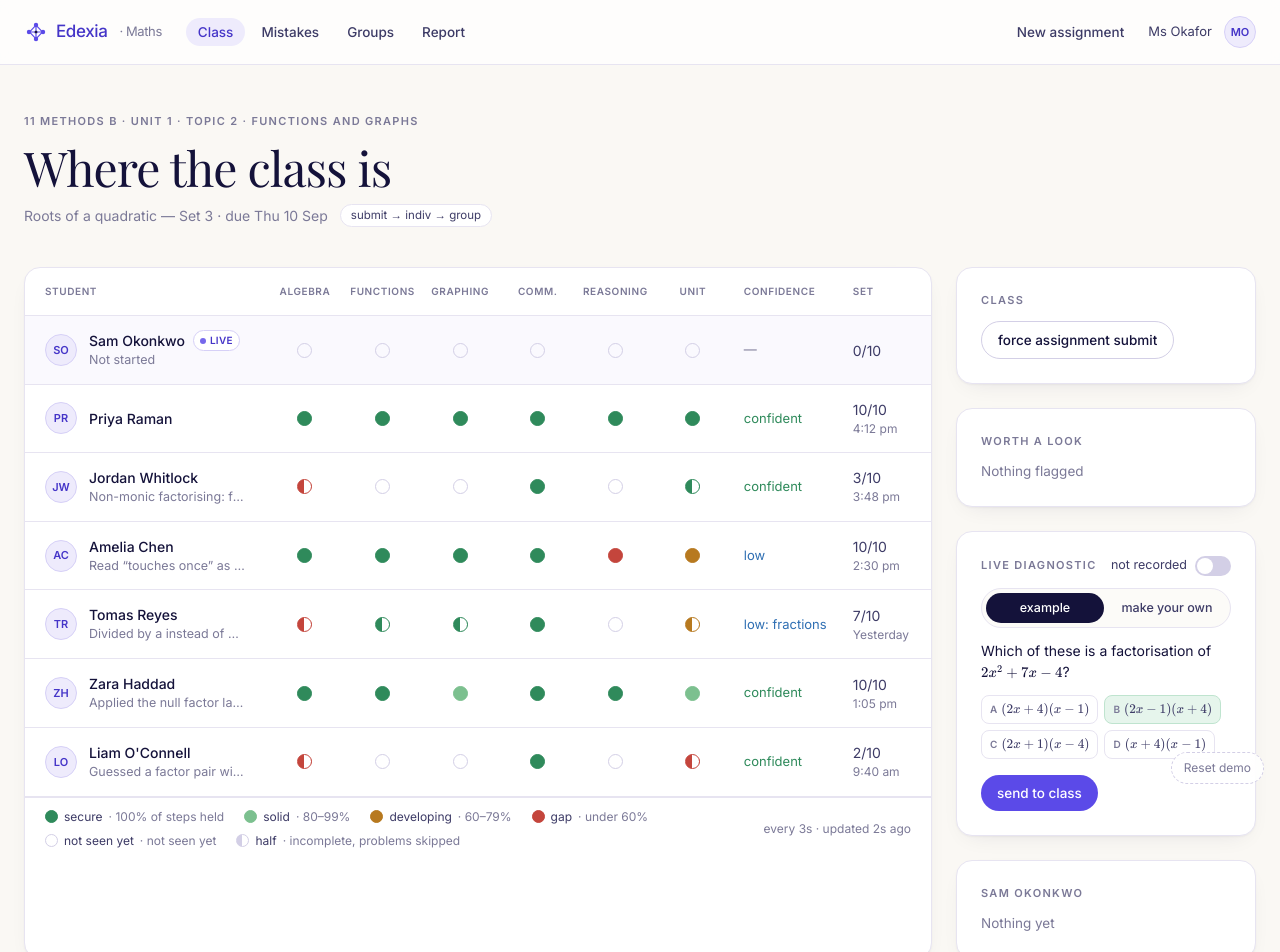
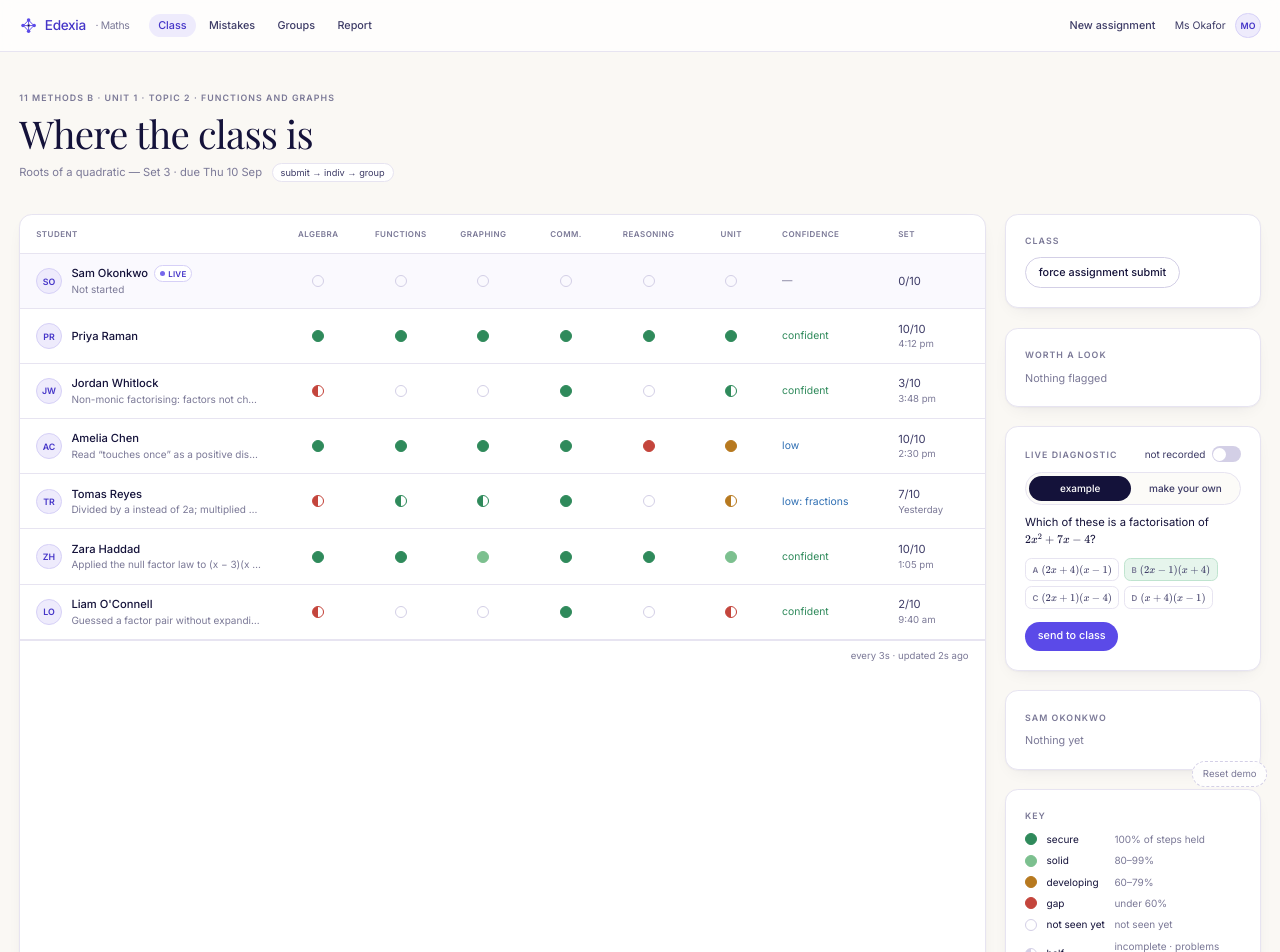
Before and after one commit to cderda7/maths_platform, a Next.js app in the folder curr_version/: page /teacher in a window 1280 px wide. Shown: the top 952 px of the page. Built offline with nearby package versions, Linux system fonts and the light colour scheme.

Commit message:
teacher view: 80% default, wider grid, key card, drill never scrolls

```diff
--- a/curr_version/app/teacher/TeacherChrome.tsx
+++ b/curr_version/app/teacher/TeacherChrome.tsx
@@ -25,9 +25,9 @@ export default function TeacherChrome({ children }: { children: ReactNode }) {
   const pathway = pathwayOf(useClassroom());
   const tabs = TEACHER_TABS.filter((t) => !t.stage || pathway.includes(t.stage));
   return (
-    <div className="min-h-screen">
+    <div className="min-h-screen [zoom:0.8]" data-teacher-root>
       <header className="border-b border-line bg-paper/70 backdrop-blur">
-        <div className="mx-auto flex max-w-7xl items-center justify-between px-6 py-4">
+        <div className="mx-auto flex max-w-[1640px] items-center justify-between px-6 py-4">
           <div className="flex items-center gap-6">
             <Brand />
             <nav className="flex items-center gap-1">
@@ -55,7 +55,7 @@ export default function TeacherChrome({ children }: { children: ReactNode }) {
           </div>
         </div>
       </header>
-      <main className="mx-auto max-w-7xl px-6 py-12">{children}</main>
+      <main className="mx-auto max-w-[1640px] px-6 py-12">{children}</main>
       <ResetDemo />
     </div>
   );
--- a/curr_version/app/teacher/TeacherLive.tsx
+++ b/curr_version/app/teacher/TeacherLive.tsx
@@ -89,8 +89,11 @@ export default function TeacherLive() {
   /** Where the tree's dots go: the clicked dot's left edge, relative to the drill cell's content edge (td px-5 = 20px). */
   const dotOffset = (btn: HTMLButtonElement) => {
     const table = tableRef.current?.getBoundingClientRect();
-    const dot = btn.querySelector("[data-status]")?.getBoundingClientRect();
-    return table && dot ? dot.left - table.left - 20 : 0;
+    const dotEl = btn.querySelector<HTMLElement>("[data-status]");
+    const dot = dotEl?.getBoundingClientRect();
+    if (!table || !dot || !dotEl) return 0;
+    const scale = dot.width / (dotEl.offsetWidth || dot.width); // the teacher pages render under a CSS zoom
+    return (dot.left - table.left) / scale - 20;
   };
 
   const rows: { id: string; name: string; initials: string; live: boolean; evidence: Evidence; sub: string; confidence: { text: string; tone: string }; set: string; setSub: string }[] = [
@@ -137,7 +140,7 @@ export default function TeacherLive() {
         </span>
       </p>
 
-      <div className="mt-10 grid grid-cols-[1fr_300px] gap-6">
+      <div className="mt-10 grid grid-cols-[1fr_320px] gap-6">
         <Card className="overflow-hidden">
           <table ref={tableRef} className="w-full table-fixed text-left text-[14px]" data-grid>
             <colgroup>
@@ -232,9 +235,8 @@ export default function TeacherLive() {
               })}
             </tbody>
           </table>
-          <div className="flex items-center justify-between gap-6 border-t border-line px-5 py-2.5 text-[12px] text-ink-muted">
-            <StatusKey />
-            <span className="shrink-0">
+          <div className="flex items-center justify-end border-t border-line px-5 py-2.5 text-[12px] text-ink-muted">
+            <span>
               every {Math.round(everyMs / 1000)}s · updated {ago(updatedAt, now)}
             </span>
           </div>
@@ -280,6 +282,11 @@ export default function TeacherLive() {
               </ul>
             )}
           </Card>
+
+          <Card className="p-6">
+            <Eyebrow>Key</Eyebrow>
+            <StatusKey className="mt-3" />
+          </Card>
         </div>
       </div>
     </TeacherChrome>
--- a/curr_version/app/teacher/report/TeacherReport.tsx
+++ b/curr_version/app/teacher/report/TeacherReport.tsx
@@ -44,7 +44,7 @@ export default function TeacherReport() {
             <div className="mt-3">
               {session ? <HierarchyDrill result={sessionHierarchy(session, problems)} lines={sessionEvidence(session).lines} problems={problems} /> : <p className="text-[13.5px] text-ink-muted">Nothing yet</p>}
             </div>
-            <StatusKey className="mt-4 border-t border-line pt-3" />
+            <StatusKey className="mt-4 max-w-xs border-t border-line pt-3" />
           </Card>
 
           <div className="grid grid-cols-2 gap-5">
--- a/curr_version/architecture/26-hierarchical-skill-dashboard.md
+++ b/curr_version/architecture/26-hierarchical-skill-dashboard.md
@@ -21,8 +21,8 @@ changed vocabulary: leaves instead of subskills.
 | `lib/feedback.ts`, `report.ts`, `peers.ts`, `groups.ts`, `mistakes.ts`, `examples.ts` | Slips, buckets, notes and facts in leaf ids and leaf short names; peers aggregate leaf statuses across classmates |
 | `lib/unit.ts` (+ test) | `inferUnitFromProblems` (most-tagged Unit Focus unit, else 1), `inferUnitFromText` (keywords), `UNIT_TITLES` |
 | `lib/classroom.ts` | `CreatedAssignment.unit` |
-| `components/HierarchyDrill.tsx` | An outline, not columns (follow-up 2026-09-09): groups stacked with their dots on one vertical line, positioned under the clicked category dot (`offsetLeft` measured from the grid), the open group's skills indented 28 px beneath it, text to the right of the dot, never truncated, no status words and no headings; the work panel for the chosen skill sits to the right (min 600 px) with each problem's difficulty tag beside its label, and the whole drill scrolls sideways when a right-hand category pushes it past the edge. Browse mode (the reports) nests categories → groups → skills the same way |
-| `components/StatusKey.tsx` | The dot key: colour · word · what it means (100 % · 80–99 % · 60–79 % · under 60 % · not seen yet) plus a grey half dot for "incomplete, problems skipped"; under the grid and on the teacher report |
+| `components/HierarchyDrill.tsx` | An outline, not columns (follow-up 2026-09-09): groups stacked with their dots on one vertical line, positioned under the clicked category dot (`offsetLeft` measured from the grid), the open group's skills indented 28 px beneath it, text to the right of the dot, never truncated, no status words and no headings; the work panel for the chosen skill sits to the right when at least 600 px remain beside the tree, otherwise beneath it at full width in three columns, each problem carrying its difficulty tag beside its label. Rule: the category dot and the group dots stay on one vertical line at all times, so the drill never scrolls. Browse mode (the reports) nests categories → groups → skills the same way |
+| `components/StatusKey.tsx` | The dot key: colour · word · what it means (100 % · 80–99 % · 60–79 % · under 60 % · not seen yet) plus a grey half dot for "incomplete, problems skipped", laid out as aligned rows (dot · word · meaning); a Key card at the bottom of the live view's right column and under the teacher report's drill |
 | `components/Tag.tsx` | `LeafChip`; `StatusDot` with `half` and the new `solid` token; `STATUS_WORD`, `STATUS_TEXT` |
 | `components/Figure.tsx` | Inline SVG parabola for Q8 |
 | `app/teacher/TeacherLive.tsx` | Columns = categories the assignment touches; 15 px dot buttons with accessible names; one expanded row at a time; classmates through the same evidence path |
@@ -30,6 +30,7 @@ changed vocabulary: leaves instead of subskills.
 | `app/teacher/assignments/new/NewAssignment.tsx` | Unit Focus card: inferred unit, Confirm (required before Create), "Not quite? describe the focus" → Reassess with a caption |
 | Overview, Working, Confidence, PracticePrompt, PracticeScreen, PeerScreen, Mistakes, Compare, WholeClassSetup | Leaf chips, category options, figures, help picker over leaves with practices |
 | `app/globals.css` | `--color-solid` (+ soft, line) |
+| `app/teacher/TeacherChrome.tsx` | Teacher pages render under a CSS zoom of 0.8 with a 1640 px container, the 80 % browser view as the default; dot alignment divides measured rects by the zoom |
 
 ## How it connects
 
--- a/curr_version/components/HierarchyDrill.tsx
+++ b/curr_version/components/HierarchyDrill.tsx
@@ -1,6 +1,6 @@
 "use client";
 
-import { useState } from "react";
+import { useLayoutEffect, useRef, useState } from "react";
 import M from "@/components/Math";
 import { Eyebrow } from "@/components/ui";
 import { DifficultyTag, StatusDot, STATUS_TEXT, STATUS_WORD } from "@/components/Tag";
@@ -13,8 +13,9 @@ import { problemsForLeaf, STATUS_RANK, type HierarchyResult } from "@/lib/hierar
 /**
  * The skill drill as an outline: groups stacked with their dots on one vertical line (under the
  * category dot when the grid opens it), the open group's skills indented beneath it, text always
- * to the right of the dot, never truncated. The work for the chosen skill sits to the right; the
- * whole thing scrolls sideways when the tree starts near the right edge. In browse mode (the
+ * to the right of the dot, never truncated. The rule: the category dot and the group dots
+ * stay on one vertical line at all times, so the drill never scrolls. The work for the chosen skill
+ * sits to the right when there is room beside the tree, otherwise beneath it at full width. In browse mode (the
  * reports) categories are the top level and everything nests in place.
  */
 export default function HierarchyDrill({
@@ -34,6 +35,20 @@ export default function HierarchyDrill({
   const [category, setCategory] = useState<CategoryId | null>(lockCategory ?? null);
   const [group, setGroup] = useState<GroupId | null>(null);
   const [leaf, setLeaf] = useState<LeafId | null>(null);
+  const rootRef = useRef<HTMLDivElement>(null);
+  const treeRef = useRef<HTMLUListElement>(null);
+  const [below, setBelow] = useState(false);
+  useLayoutEffect(() => {
+    const root = rootRef.current;
+    const tree = treeRef.current;
+    if (!root || !tree) return;
+    const measure = () => setBelow(root.clientWidth - tree.offsetLeft - tree.offsetWidth - 32 < MIN_PANEL);
+    measure();
+    const ro = new ResizeObserver(measure);
+    ro.observe(root);
+    ro.observe(tree);
+    return () => ro.disconnect();
+  }, [offsetLeft, leaf, group, category]);
   const worst = <T extends string>(ids: T[], status: (id: T) => Status) => [...ids].sort((a, b) => STATUS_RANK[status(a)] - STATUS_RANK[status(b)]);
   const groupsIn = (c: CategoryId) => worst(groupsOf(c).filter((g) => result.groups[g] !== undefined), (g) => result.groups[g]!);
   const leavesIn = (g: GroupId) => worst(leavesOf(g).filter((l) => result.leaves[l] !== undefined), (l) => result.leaves[l]!);
@@ -64,8 +79,8 @@ export default function HierarchyDrill({
     ));
 
   return (
-    <div className="flex min-h-0 items-start gap-8 overflow-x-auto" data-drill data-mode={lockCategory ? "locked" : "browse"}>
-      <ul className="shrink-0 space-y-1 whitespace-nowrap" style={{ marginLeft: Math.max(0, offsetLeft) }} data-col="tree">
+    <div ref={rootRef} className={`flex min-h-0 gap-8 ${below ? "flex-col" : "items-start"}`} data-drill data-mode={lockCategory ? "locked" : "browse"} data-panel={below ? "below" : "beside"}>
+      <ul ref={treeRef} className="shrink-0 space-y-1 self-start whitespace-nowrap" style={{ marginLeft: Math.max(0, offsetLeft) }} data-col="tree">
         {lockCategory
           ? groupTree(lockCategory, 28)
           : result.columns.map((c) => (
@@ -79,10 +94,12 @@ export default function HierarchyDrill({
               </li>
             ))}
       </ul>
-      {leaf && <WorkPanel leaf={leaf} lines={lines} problems={problems} status={result.leaves[leaf]!} />}
+      {leaf && <WorkPanel leaf={leaf} lines={lines} problems={problems} status={result.leaves[leaf]!} wide={below} />}
     </div>
   );
 }
+
+const MIN_PANEL = 600;
 
 /** A dot with its name to the right. Status is in the dot's colour (and the accessible name), not in words. */
 function Node({ label, status, half, open, onClick, ...rest }: { label: string; status: Status; half: boolean; open: boolean; onClick: () => void } & Record<string, unknown>) {
@@ -102,15 +119,15 @@ function Node({ label, status, half, open, onClick, ...rest }: { label: string;
 }
 
 /** The student's work on the problems that invoke a leaf: marked lines, with a left rule on the lines tagged to that leaf. */
-function WorkPanel({ leaf, lines, problems, status }: { leaf: LeafId; lines: Record<string, string[]>; problems: Problem[]; status: Status }) {
+function WorkPanel({ leaf, lines, problems, status, wide }: { leaf: LeafId; lines: Record<string, string[]>; problems: Problem[]; status: Status; wide: boolean }) {
   const invoking = problemsForLeaf(leaf, problems);
   return (
-    <div className="min-w-[600px] flex-1" data-col="work" data-leaf={leaf}>
+    <div className={wide ? "w-full" : "min-w-0 flex-1"} data-col="work" data-leaf={leaf}>
       <div className="flex items-center gap-3">
         <Eyebrow>{leafName(leaf).name}</Eyebrow>
         <span className={`text-[11.5px] ${STATUS_TEXT[status]}`}>{STATUS_WORD[status]}</span>
       </div>
-      <div className="mt-2 grid grid-cols-2 gap-3">
+      <div className={`mt-2 grid gap-3 ${wide ? "grid-cols-3" : "grid-cols-2"}`}>
         {invoking.map((p) => {
           const texs = lines[p.id] ?? [];
           const marks = lineMarks(p.id, texs);
--- a/curr_version/components/StatusKey.tsx
+++ b/curr_version/components/StatusKey.tsx
@@ -9,21 +9,21 @@ const ROWS: { status: Status; means: string }[] = [
   { status: "unseen", means: "not seen yet" },
 ];
 
-/** The dot key: colour, word, what the colour means. The half dot is shown in grey: incomplete, not a grade. */
+/** The dot key, one row per status: dot, word, what the colour means, in aligned columns. The half dot is grey: incomplete, not a grade. */
 export default function StatusKey({ className = "" }: { className?: string }) {
   return (
-    <ul className={`flex flex-wrap items-center gap-x-5 gap-y-1.5 text-[12px] text-ink-muted ${className}`} data-status-key>
+    <ul className={`grid grid-cols-[15px_auto_1fr] items-center gap-x-3 gap-y-2 text-[12.5px] ${className}`} data-status-key>
       {ROWS.map((r) => (
-        <li key={r.status} className="flex items-center gap-1.5">
-          <StatusDot status={r.status} size="h-[13px] w-[13px]" />
-          <span className="text-ink-soft">{STATUS_WORD[r.status]}</span>
-          <span>· {r.means}</span>
+        <li key={r.status} className="contents">
+          <StatusDot status={r.status} size="h-[15px] w-[15px]" />
+          <span className="text-ink">{STATUS_WORD[r.status]}</span>
+          <span className="text-ink-muted">{r.means}</span>
         </li>
       ))}
-      <li className="flex items-center gap-1.5">
-        <span className="inline-block h-[13px] w-[13px] shrink-0 rounded-full border border-line-strong" style={{ backgroundImage: "linear-gradient(90deg, var(--color-line-strong) 50%, transparent 50%)" }} aria-hidden data-half-key />
-        <span className="text-ink-soft">half</span>
-        <span>· incomplete, problems skipped</span>
+      <li className="contents">
+        <span className="inline-block h-[15px] w-[15px] shrink-0 rounded-full border border-line-strong" style={{ backgroundImage: "linear-gradient(90deg, var(--color-line-strong) 50%, transparent 50%)" }} aria-hidden data-half-key />
+        <span className="text-ink">half</span>
+        <span className="text-ink-muted">incomplete · problems skipped</span>
       </li>
     </ul>
   );
```
